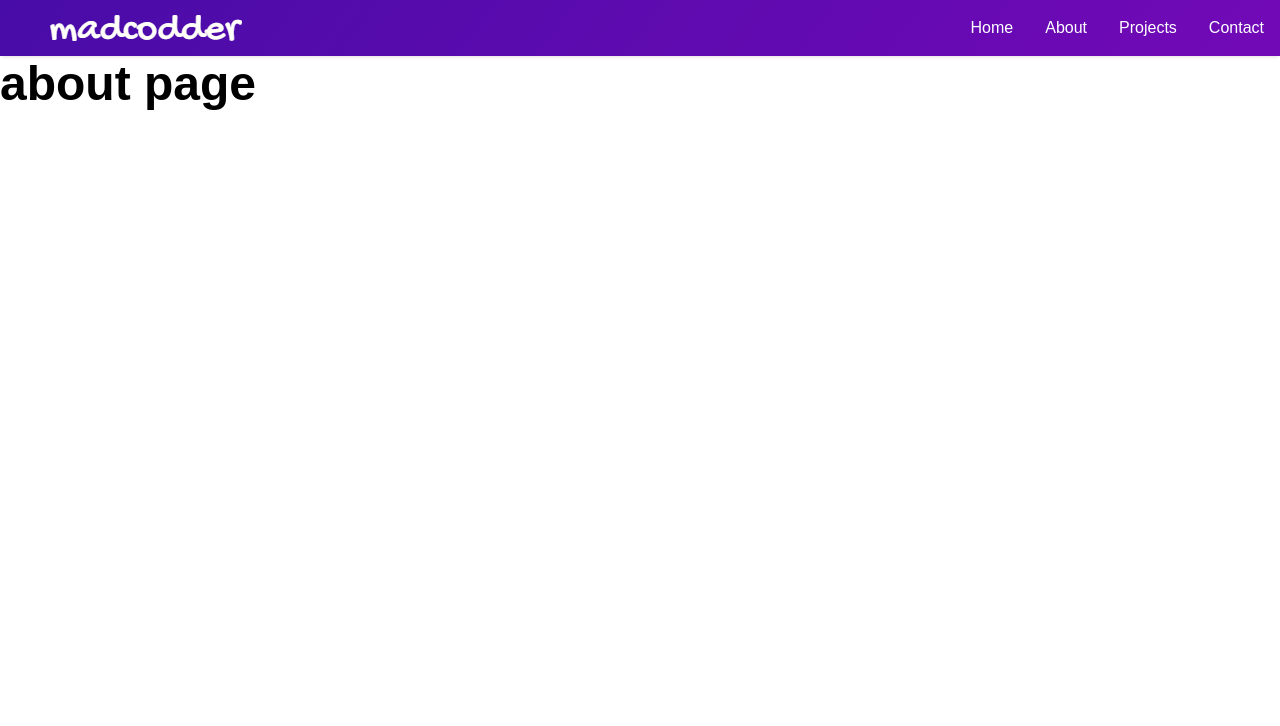
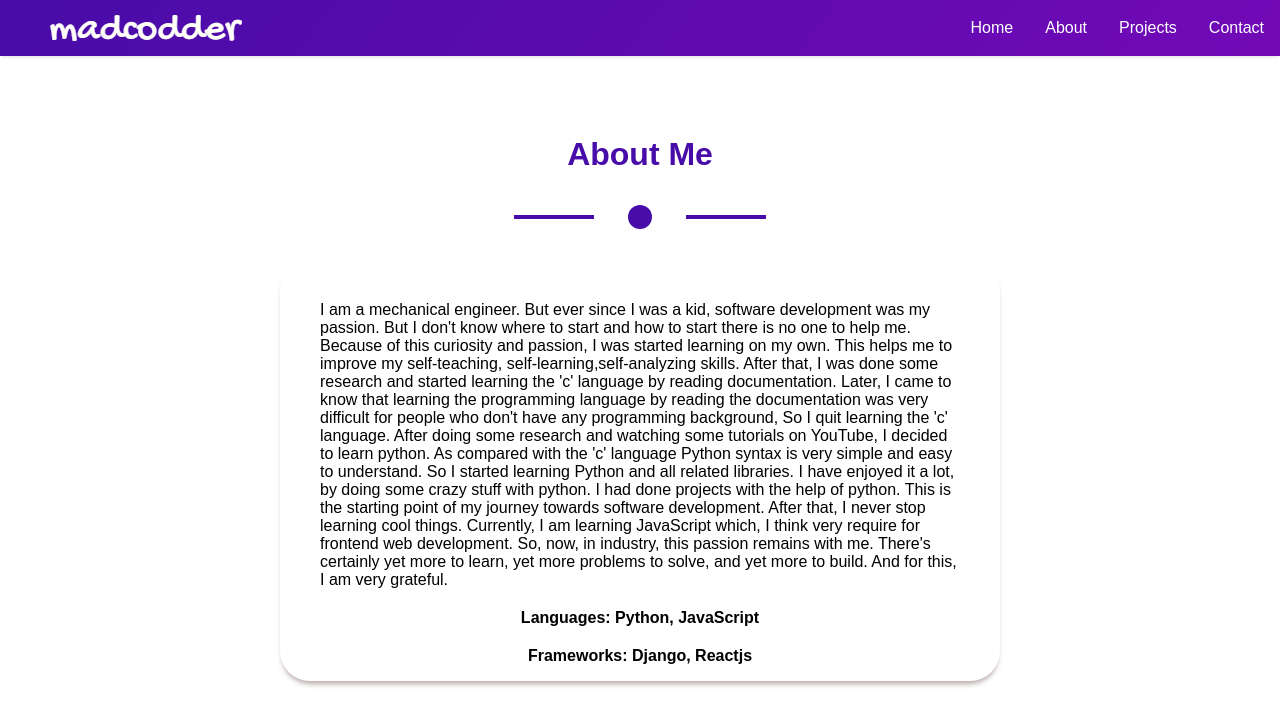
Before and after one commit to chakravarthi-giduthuri/Portfolio, a React (Create React App) app: page /about in a window 1280 px wide. Shown: the top 726 px of the page. Built offline with nearby package versions, Linux system fonts and the light colour scheme.

Commit message:
add About

```diff
--- a/src/App.css
+++ b/src/App.css
@@ -145,3 +145,67 @@ nav {
     transform: scaleX(1.27);
   }
 }
+
+/* About */
+
+.head {
+  align-items: center;
+}
+.title {
+  margin-top: 5rem;
+  text-align: center;
+  margin-bottom: 2rem;
+  text-transform: capitalize;
+  color: #480ca8;
+}
+.under {
+  margin-left: auto;
+  margin-right: auto;
+  display: flex;
+  align-items: center;
+  justify-content: center;
+  max-width: 20rem;
+}
+.underline {
+  width: 5rem;
+  height: 0.25rem;
+  background: #480ca8;
+  margin-left: auto;
+  margin-right: auto;
+}
+.dot {
+  width: 1.5rem;
+  height: 1.5rem;
+  border-radius: 50%;
+  background: #480ca8;
+}
+.card {
+  padding: 40px;
+  background: white;
+  display: flex;
+  flex-direction: column;
+  /* text-align: center; */
+  align-items: center;
+  font-size: 1rem;
+  margin: auto;
+  margin-top: 2rem;
+  width: 720px;
+  height: 420px;
+  box-shadow: 0 5px 5px -2px rgba(117, 88, 88, 0.5);
+  border-radius: 30px;
+}
+
+/* .lang {
+  padding-top: 30px;
+} */
+.lan {
+  font-weight: bold;
+}
+
+@media screen and (max-width: 768px) {
+  .card {
+    margin-bottom: 3rem;
+    width: 320px;
+    height: 720px;
+  }
+}
--- a/src/components/About.js
+++ b/src/components/About.js
@@ -5,7 +5,40 @@ function About() {
   return (
     <div>
       <Nav />
-      <h1>about page</h1>
+      <div class="head">
+        <h2 class="title">About Me</h2>
+        <div class="under">
+          <div class="underline"></div>
+          <div class="dot"></div>
+          <div class="underline"></div>
+        </div>
+      </div>
+      <div class="card">
+        <p>
+          I am a mechanical engineer. But ever since I was a kid, software
+          development was my passion. But I don't know where to start and how to
+          start there is no one to help me. Because of this curiosity and
+          passion, I was started learning on my own. This helps me to improve my
+          self-teaching, self-learning,self-analyzing skills. After that, I was
+          done some research and started learning the 'c' language by reading
+          documentation. Later, I came to know that learning the programming
+          language by reading the documentation was very difficult for people
+          who don't have any programming background, So I quit learning the 'c'
+          language. After doing some research and watching some tutorials on
+          YouTube, I decided to learn python. As compared with the 'c' language
+          Python syntax is very simple and easy to understand. So I started
+          learning Python and all related libraries. I have enjoyed it a lot, by
+          doing some crazy stuff with python. I had done projects with the help
+          of python. This is the starting point of my journey towards software
+          development. After that, I never stop learning cool things. Currently,
+          I am learning JavaScript which, I think very require for frontend web
+          development. So, now, in industry, this passion remains with me.
+          There's certainly yet more to learn, yet more problems to solve, and
+          yet more to build. And for this, I am very grateful.
+        </p>
+        <p class="lang lan">Languages: Python, JavaScript</p>
+        <p class="lan">Frameworks: Django, Reactjs</p>
+      </div>
     </div>
   );
 }
```
Also changed, not shown: src/components/logo.png (deleted), 1 other file (tests, documents, lock files or other folders).
